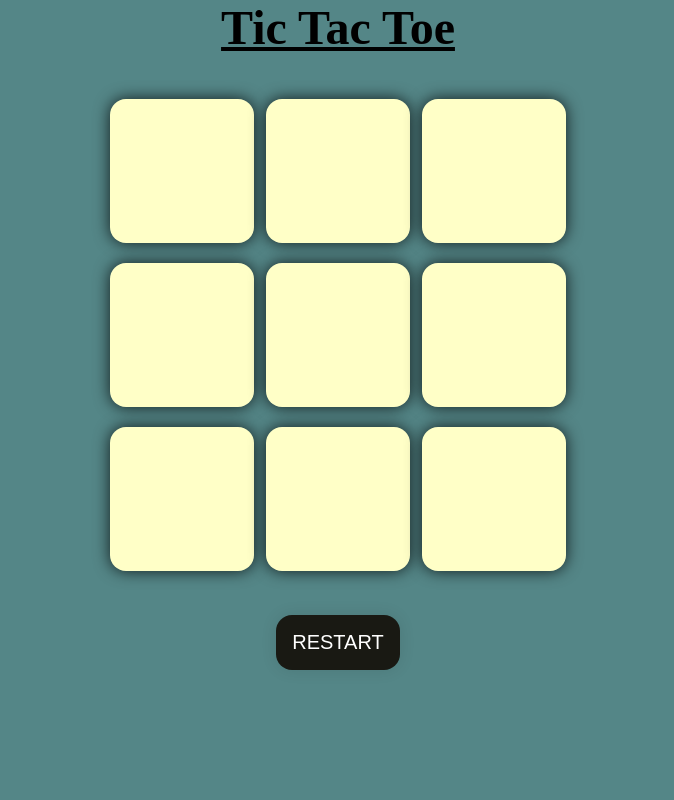
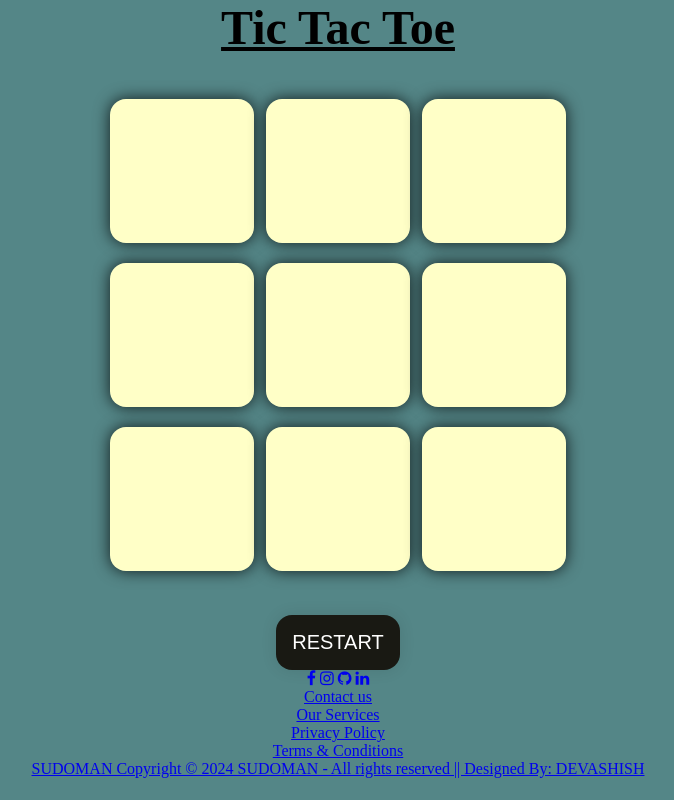
Before and after one commit to sudo-verse/tic-tac-toe, a plain HTML site: page index.html in a window 1280 px wide. Shown: the whole page, without its empty margins (302-976 px from the left). Drawn offline with Linux system fonts and the light colour scheme.

Commit message:
Update index.html

```diff
--- a/index.html
+++ b/index.html
@@ -23,7 +23,40 @@
    </div>
    </div>
    <button class="reset">RESTART</button>
+   <link rel="stylesheet" href="https://cdnjs.cloudflare.com/ajax/libs/font-awesome/4.7.0/css/font-awesome.min.css">
+
+<!--GOOGLE FONTS-->
+<link rel="preconnect" href="https://fonts.gstatic.com">
+<link href="https://fonts.googleapis.com/css2?family=Fredoka+One&family=Play&display=swap" rel="stylesheet">
+</head>
+<body>
+<footer>
+<div class="footer">
+<div class="row">
+<a href="https://www.facebook.com/hackerDevashish/" target="_blank"><i class="fa fa-facebook"></i></a>
+<a href="https://www.instagram.com/dev._.ashish_/" target="_blank"><i class="fa fa-instagram"></i></a>
+<a href="https://github.com/hackthatttt/" target="_blank"><i class="fa fa-github"></i></a>
+<a href="https://www.linkedin.com/in/devashish-gupta-10244b297/" target="linkedin"><i class="fa fa-linkedin"></i></a>
+</div>
+
+<div class="row">
+<ul>
+<li><a href="#">Contact us</a></li>
+<li><a href="#">Our Services</a></li>
+<li><a href="#">Privacy Policy</a></li>
+<li><a href="#">Terms & Conditions</a></li>
+<li><a href="#''>Career</a></li>
+</ul>
+</div>
+
+<div class="row">
+SUDOMAN Copyright © 2024 SUDOMAN - All rights reserved || Designed By: DEVASHISH
+</div>
+</div>
+</footer>
+
    <script src="app.js"></script>
+
 
  </body>
  </html>
```
